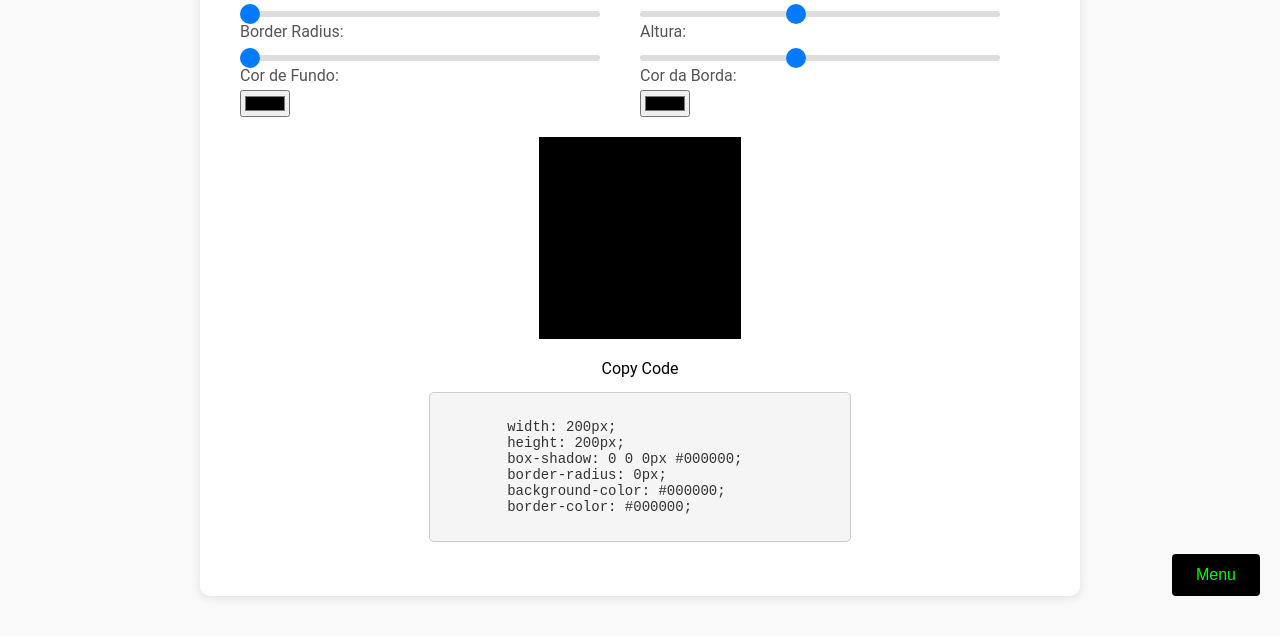
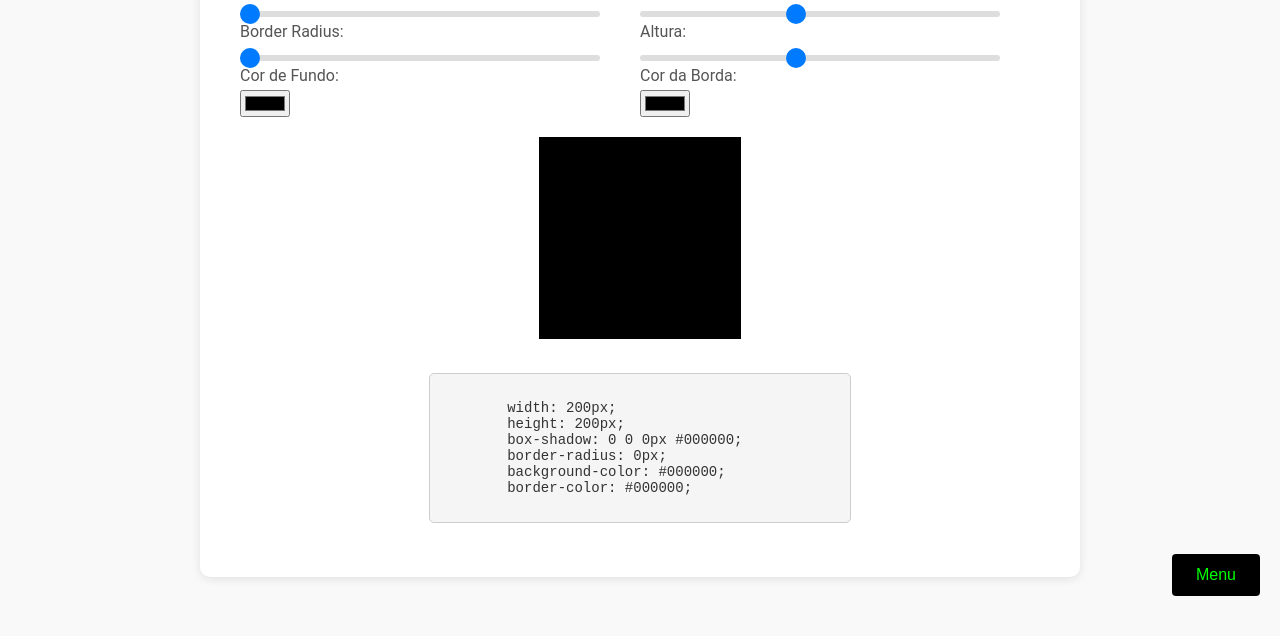
Before and after one commit to gabriel-fstk/trab01-dit, a plain HTML site: page index.html in a window 1280 px wide. Shown: the part 184-820 px from the top of the page. Drawn offline with Linux system fonts and the light colour scheme.

Commit message:
fix: remove div.copy-code

```diff
--- a/index.html
+++ b/index.html
@@ -31,7 +31,6 @@
             </div>
         </div>
         <div class="preview"></div>
-        <div class="copy-code-text" onclick="copyCode()">Copy Code</div>
         <pre class="css-code" id="cssCode"></pre>
 
     </div>
```
